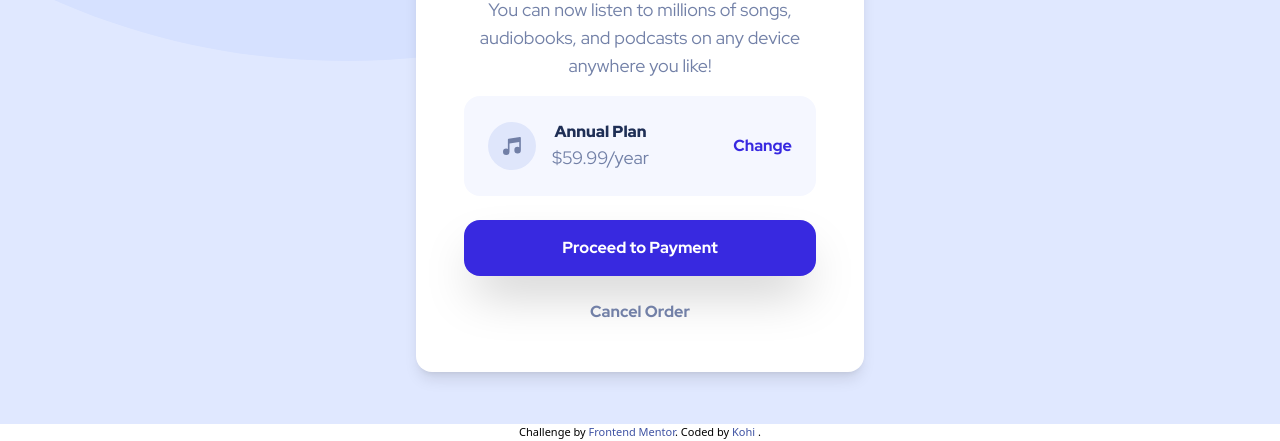
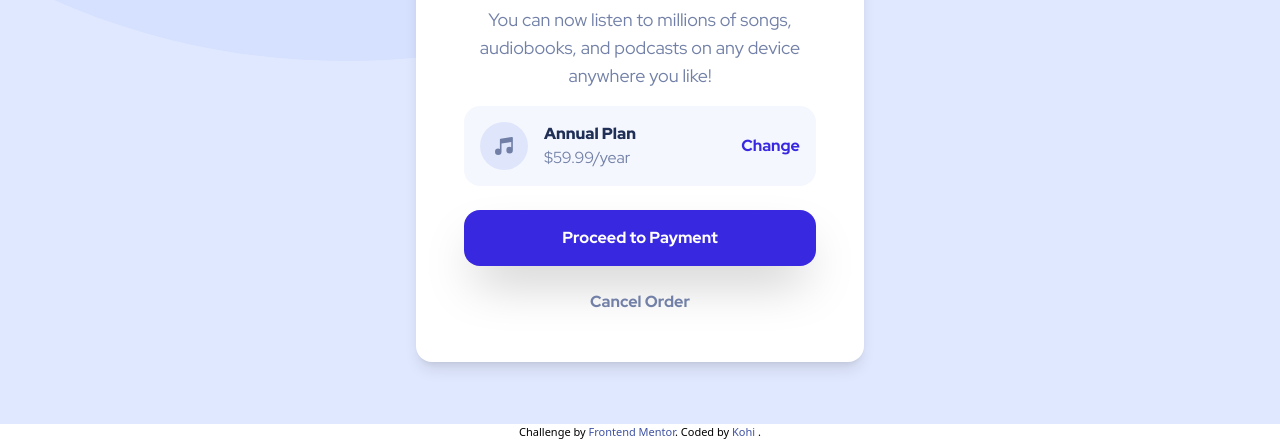
Before and after one commit to kohicha/order-summary-component-main-kohi-solution, a website: page index.html in a window 1280 px wide. Shown: the part 376-817 px from the top of the page. Drawn offline with Linux system fonts and the light colour scheme.

Commit message:
some code fixes and readme changes

```diff
--- a/index.html
+++ b/index.html
@@ -28,27 +28,22 @@
           You can now listen to millions of songs, audiobooks, and podcasts on any
           device anywhere you like!
         </p>
-        <div class="bg-[#f5f7ff] sm:flex p-6 rounded-2xl items-center justify-between">
-
-          <div class="flex flex-row items-center gap-4">
+        <div class="bg-[#f5f7ff] flex flex-row p-4 rounded-2xl justify-between items-center">
+          <div class="flex flex-row items-center gap-4 text-left text-base">
             <img src="images/icon-music.svg" alt="" class="">
-            <div>
-              <p class="font-black text-[#1f2f56]">
-                Annual Plan
-              </p>
-              <p class="text-lg text-[#7280a7]">
+            <p class="font-black text-base text-[#1f2f56] flex flex-col">
+              Annual Plan
+              <span class="font-normal text-base text-[#7280a7]">
                 $59.99/year
-              </p>
-            </div>
+              </span>
+            </p>
           </div>
           <a href="#" class="text-[#3829e0] font-bold hover:text-[#766CF1]">
-            Change
+              Change
           </a>
-
-
         </div>
         <br>
-        <button class="bg-[#3829e0] py-4 rounded-2xl font-bold text-white shadow-2xl hover:bg-[#766CF1]">
+        <button class="bg-[#3829e0] py-4 rounded-2xl font-bold text-white shadow-2xl hover:bg-[#766CF1] w-full">
           Proceed to Payment
         </button>
         <br>
```
Also changed, not shown: README.md, output.css.
